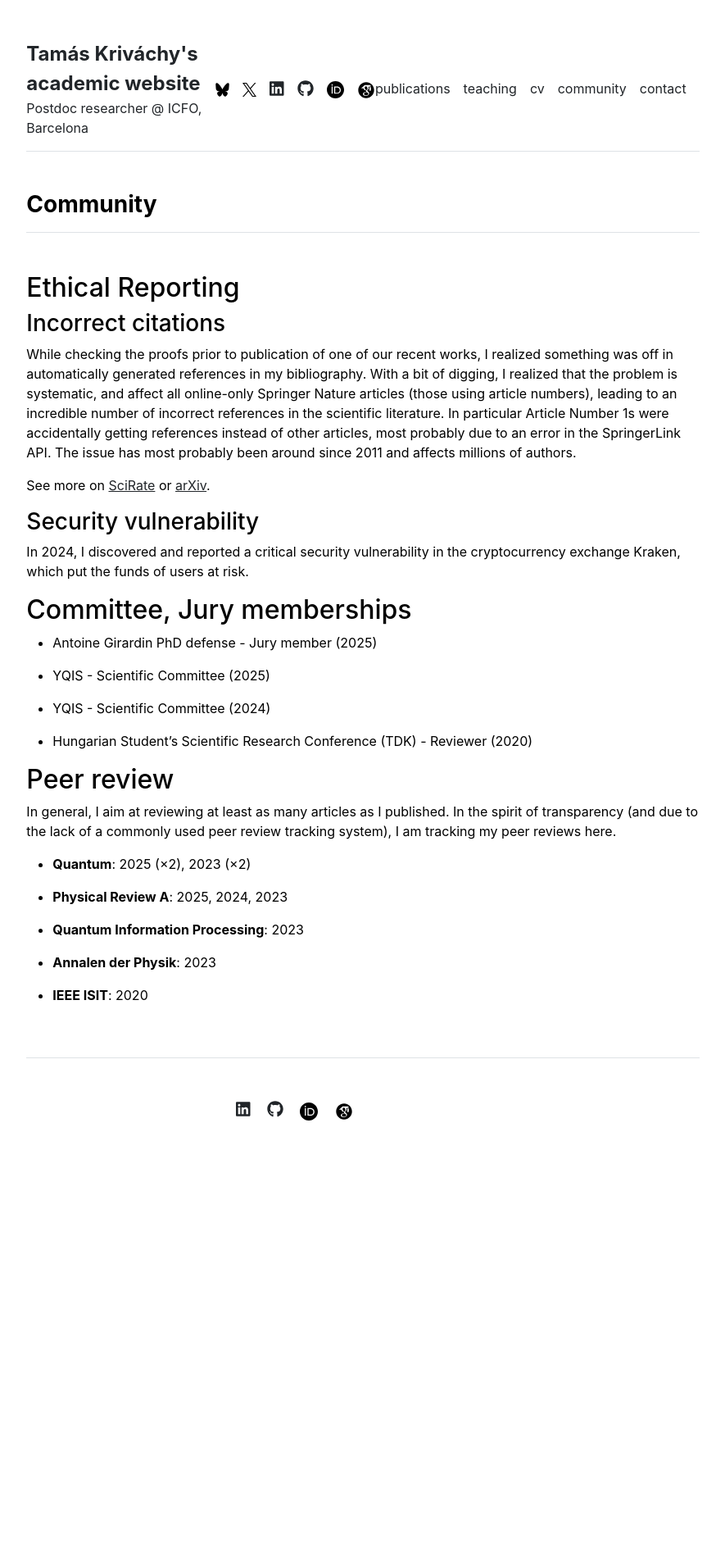
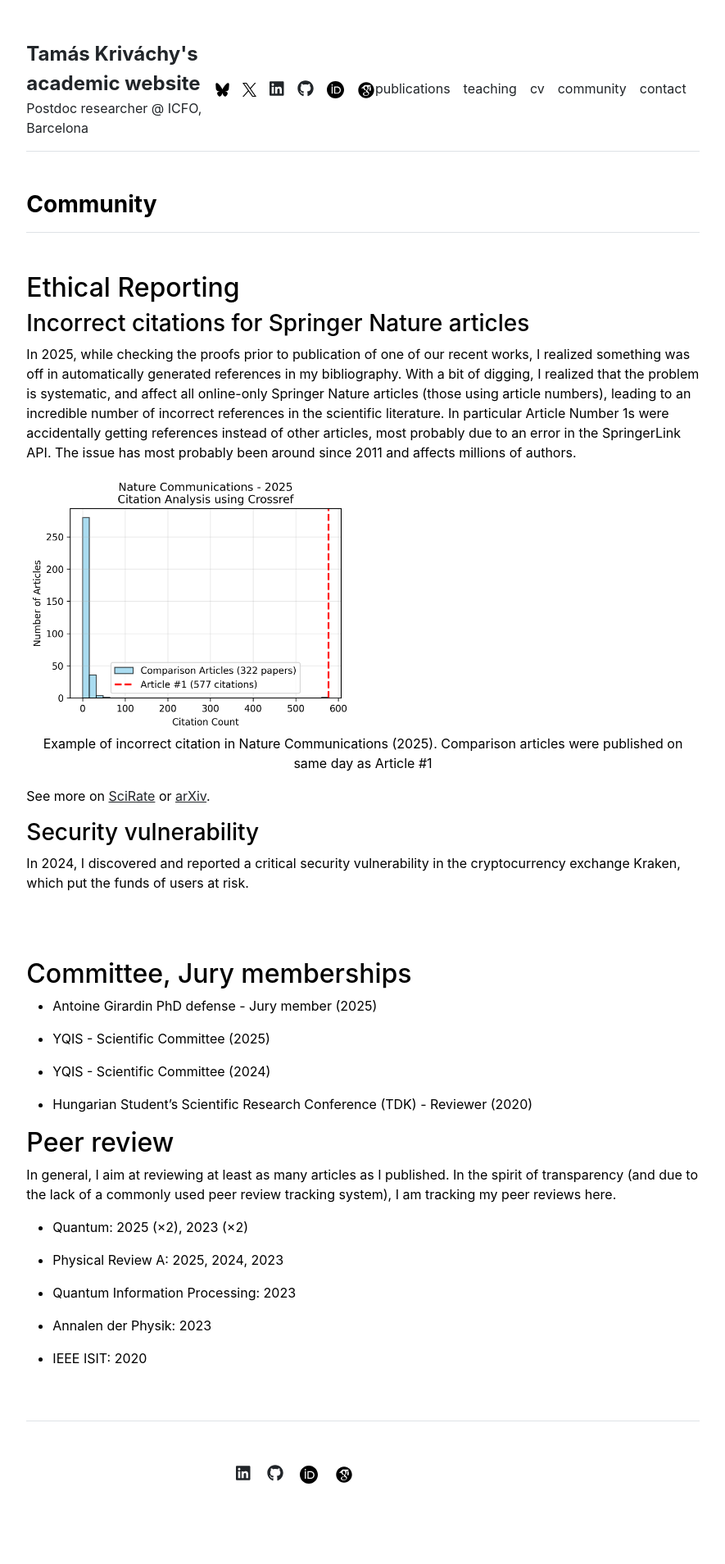
Before and after one commit to tkrivachy/tkrivachy.github.io, a Jekyll site: the page built from community.md, in a window 1280 px wide. Shown: the whole page at 82% size, without its empty margins (197-1082 px from the left). Built offline with Jekyll 4.4.1, drawn with Linux system fonts in a browser that asks for light colours; before the commit the page ends 1465 px from its top, so only the background shows below that.

Commit message:
update community

```diff
--- a/community.md
+++ b/community.md
@@ -5,9 +5,15 @@ title: "Community"
 
 ## Ethical Reporting
 
-### Incorrect citations
+### Incorrect citations for Springer Nature articles
 
-While checking the proofs prior to publication of one of our recent works, I realized something was off in automatically generated references in my bibliography. With a bit of digging, I realized that the problem is systematic, and affect all online-only Springer Nature articles (those using article numbers), leading to an incredible number of incorrect references in the scientific literature. In particular Article Number 1s were accidentally getting references instead of other articles, most probably due to an error in the SpringerLink API. The issue has most probably been around since 2011 and affects millions of authors.
+In 2025, while checking the proofs prior to publication of one of our recent works, I realized something was off in automatically generated references in my bibliography. With a bit of digging, I realized that the problem is systematic, and affect all online-only Springer Nature articles (those using article numbers), leading to an incredible number of incorrect references in the scientific literature. In particular Article Number 1s were accidentally getting references instead of other articles, most probably due to an error in the SpringerLink API. The issue has most probably been around since 2011 and affects millions of authors.
+
+<figure>
+  <img src="assets/img/nature_communications_crossref_2025_individual.png" alt="Incorrect citation example" style="max-width:400px;">
+  <figcaption>Example of incorrect citation in Nature Communications (2025). Comparison articles were published on same day as Article #1</figcaption>
+</figure>
+
 
 See more on [SciRate](https://scirate.com/arxiv/2511.01675) or [arXiv](https://arxiv.org/abs/2511.01675).
 
@@ -15,6 +21,8 @@ See more on [SciRate](https://scirate.com/arxiv/2511.01675) or [arXiv](https://a
 
 In 2024, I discovered and reported a critical security vulnerability in the cryptocurrency exchange Kraken, which put the funds of users at risk.
 
+<br>
+<br>
 ## Committee, Jury memberships
 
 {% for committee in site.data.committees %}
@@ -26,5 +34,5 @@ In 2024, I discovered and reported a critical security vulnerability in the cryp
 In general, I aim at reviewing at least as many articles as I published. In the spirit of transparency (and due to the lack of a commonly used peer review tracking system), I am tracking my peer reviews here.
 
 {% for journal in site.data.peer_review %}
-- **{{ journal.journal }}**: {% for review in journal.reviews %}{{ review.year }}{% if review.count > 1 %} (×{{ review.count }}){% endif %}{% unless forloop.last %}, {% endunless %}{% endfor %}
+- {{ journal.journal }}: {% for review in journal.reviews %}{{ review.year }}{% if review.count > 1 %} (×{{ review.count }}){% endif %}{% unless forloop.last %}, {% endunless %}{% endfor %}
 {% endfor %}
```
Also changed, not shown: assets/img/nature_communications_crossref_2025_individual.png (added).
